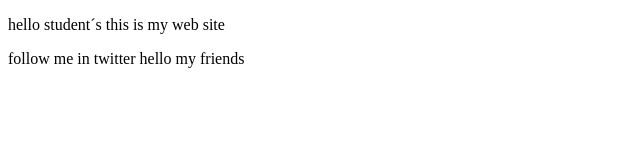
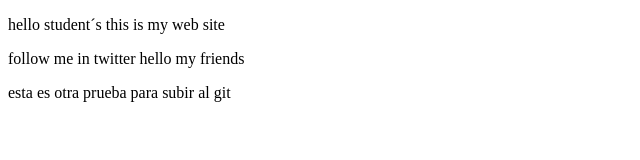
Before and after one commit to ronaljeider/pdcprework, a plain HTML site: page index.html in a window 1280 px wide. Shown: the whole page, without its empty margins (0-640 px from the left). Drawn offline with Linux system fonts and the light colour scheme.

Commit message:
prueba de subir al git

```diff
--- a/index.html
+++ b/index.html
@@ -9,5 +9,6 @@
 <body>
     <p>hello student´s this is my web site</p>
     <p>follow me in twitter hello my friends</p>
+    <p>esta es otra prueba para subir al git</p>
 </body>
 </html>
```
